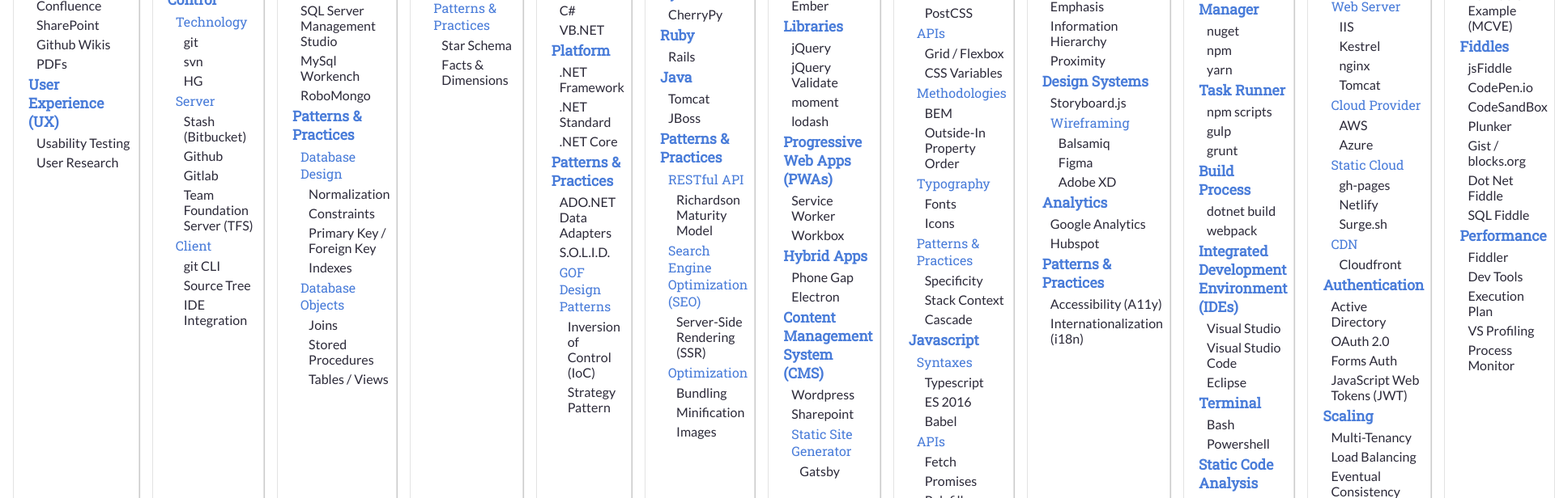
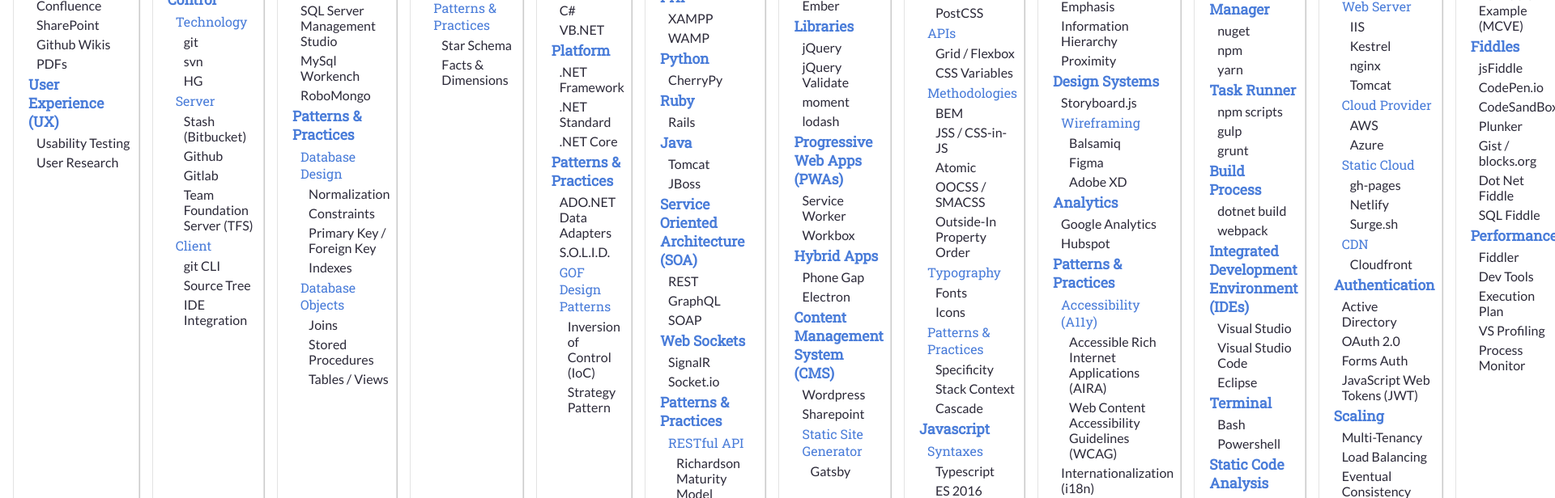
Before and after one commit to KyleMit/StacksAndSkills, a React (Create React App) app: page / in a window 1280 px wide. Shown: the part 340-956 px from the top of the page at 81% size, 1920 px wide, since content can reach past the window. Built offline with nearby package versions, Linux system fonts and the light colour scheme.

Commit message:
add testing section, css methodolodies, web sockets, web service frameworks

```diff
--- a/src/StackData.js
+++ b/src/StackData.js
@@ -226,6 +226,7 @@
                     { title: "MVC" },
                     { title: "Web API" },
                     { title: "WebForms" },
+                    { title: "Windows Communication Foundation (WCF)" },
                 ]
             },
             {
@@ -258,6 +259,21 @@
                 items: [
                     { title: "Tomcat" },
                     { title: "JBoss" },
+                ]
+            },
+            {
+                title: "Service Oriented Architecture (SOA)",
+                items: [
+                    { title: "REST" },
+                    { title: "GraphQL" },
+                    { title: "SOAP" },
+                ]
+            },
+            {
+                title: "Web Sockets",
+                items: [
+                    { title: "SignalR" },
+                    { title: "Socket.io" },
                 ]
             },
             {
@@ -337,10 +353,12 @@
                 items: [
                     { title: "Wordpress" },
                     { title: "Sharepoint" },
-                    { title: "Static Site Generator",
-                    items: [
-                        { title: "Gatsby" }
-                    ] },
+                    {
+                        title: "Static Site Generator",
+                        items: [
+                            { title: "Gatsby" }
+                        ]
+                    },
                 ]
             },
         ]
@@ -381,6 +399,9 @@
                         title: "Methodologies",
                         items: [
                             { title: "BEM" },
+                            { title: "JSS / CSS-in-JS" },
+                            { title: "Atomic" },
+                            { title: "OOCSS / SMACSS" },
                             { title: "Outside-In Property Order" },
                         ]
                     },
@@ -477,7 +498,13 @@
             {
                 title: "Patterns & Practices",
                 items: [
-                    { title: "Accessibility (A11y)" },
+                    {
+                        title: "Accessibility (A11y)",
+                        items: [
+                            { title: "Accessible Rich Internet Applications (AIRA)" },
+                            { title: "Web Content Accessibility Guidelines (WCAG)" },
+                        ]
+                    },
                     { title: "Internationalization (i18n)" },
                 ]
             },
@@ -670,6 +697,44 @@
             },
 
         ]
+    },
+    {
+        title: "Testing",
+        items: [
+            {
+                title: "Unit Testing",
+                items: [
+                    { title: "MSTest" },
+                    { title: "NUnit" },
+                    { title: "Jest" },
+                    { title: "Jasmine" },
+                    { title: "Mocha" },
+                ]
+            },
+            {
+                title: "End-to-End (E2E) Testing",
+                items: [
+                    { title: "Test Cafe" },
+                    { title: "Puppeteer / Headless Chrome" },
+                ]
+            },
+            {
+                title: "Cross Browser Testing",
+                items: [
+                    { title: "BrowserStack" },
+                ]
+            },
+            {
+                title: "Patterns & Practices",
+                items: [
+                    { title: "Assert, Act, Arrange (AAA)" },
+                    { title: "Mocking, Faking, Stubbing"},
+                    { title: "Behavior Driven Development (BDD)"},
+                    { title: "Test Driven Development (TDD)"},
+                ]
+            }
+
+        ]
     }
 ]
 
```
